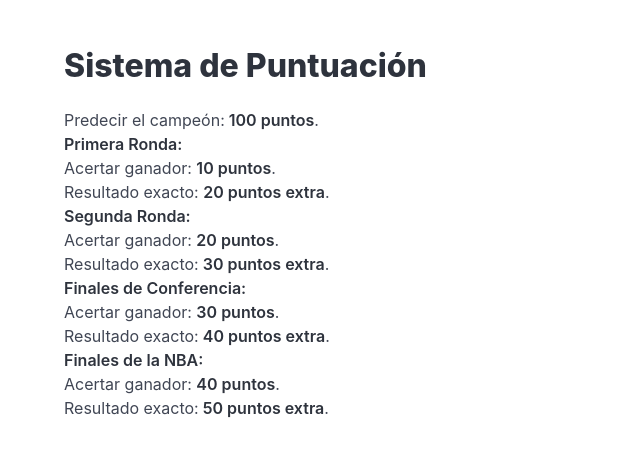
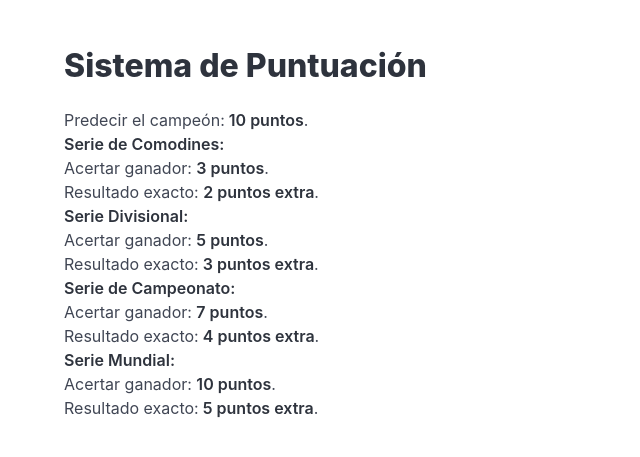
Before and after one commit to yoanbello/mlb_bembeteo, a Django app: page /polls/info/ in a window 1280 px wide. Shown: the part 56-513 px from the top of the page, without its empty margins (0-640 px from the left). Run offline with Django 5.2, Linux system fonts and the light colour scheme.

Commit message:
modificar Info

```diff
--- a/polls/management/commands/poblar_instancias.py
+++ b/polls/management/commands/poblar_instancias.py
@@ -10,8 +10,8 @@
             # Crear instancias con nombres y campos coincidentes
             InstanciaPlayoff.objects.create(nombre="Serie de Comodines", puntos_por_acertar=3, bono_por_resultado_exacto=2, juegos_para_ganar=2)
             InstanciaPlayoff.objects.create(nombre="Serie Divisional", puntos_por_acertar=5, bono_por_resultado_exacto=3, juegos_para_ganar=3)
-            InstanciaPlayoff.objects.create(nombre="Serie de Campeonato", puntos_por_acertar=7, bono_por_resultado_exacto=5, juegos_para_ganar=4)
-            InstanciaPlayoff.objects.create(nombre="Serie Mundial", puntos_por_acertar=7, bono_por_resultado_exacto=5, juegos_para_ganar=4)
+            InstanciaPlayoff.objects.create(nombre="Serie de Campeonato", puntos_por_acertar=7, bono_por_resultado_exacto=4, juegos_para_ganar=4)
+            InstanciaPlayoff.objects.create(nombre="Serie Mundial", puntos_por_acertar=10, bono_por_resultado_exacto=5, juegos_para_ganar=4)
             self.stdout.write(self.style.SUCCESS('Instancias creadas exitosamente.'))
         else:
             self.stdout.write(self.style.WARNING('Las Instancias ya están pobladas.'))
--- a/polls/templates/polls/home.html
+++ b/polls/templates/polls/home.html
@@ -1,7 +1,7 @@
 {% extends "polls/base.html" %}
 
 {% block content %}
-    <h1 class="title is-3 has-text-centered">Tabla de Clasificación</h1>
+    <h1 class="title is-3">Tabla de Clasificación</h1>
 
     <div class="table-container">
         <table class="table is-striped is-hoverable is-fullwidth">
--- a/polls/templates/polls/info.html
+++ b/polls/templates/polls/info.html
@@ -3,33 +3,33 @@
 {% block content%}
 <h1 class="title is-3">Sistema de Puntuación</h1>
 <ul>
-    <p>Predecir el campeón:<strong> 100 puntos</strong>.</p>
-    <li><strong>Primera Ronda:</strong>
+    <p>Predecir el campeón:<strong> 10 puntos</strong>.</p>
+    <li><strong>Serie de Comodines:</strong>
       <ul>
-        <li>Acertar ganador: <strong> 10 puntos</strong>.</li>
-        <li>Resultado exacto: <strong> 20 puntos extra</strong>.</li>
+        <li>Acertar ganador: <strong> 3 puntos</strong>.</li>
+        <li>Resultado exacto: <strong> 2 puntos extra</strong>.</li>
       </ul>
     </li>
 
-    <li><strong>Segunda Ronda:</strong>
+    <li><strong>Serie Divisional:</strong>
         <ul>
-            <li>Acertar ganador: <strong>20 puntos</strong>.</li>
-            <li>Resultado exacto:<strong> 30 puntos extra</strong>.</li>
+            <li>Acertar ganador: <strong>5 puntos</strong>.</li>
+            <li>Resultado exacto:<strong> 3 puntos extra</strong>.</li>
           </ul>
     </li>
 
-    <li><strong>Finales de Conferencia:</strong>
+    <li><strong>Serie de Campeonato:</strong>
         <ul>
-            <li>Acertar ganador: <strong>30 puntos</strong>.</li>
-            <li>Resultado exacto:<strong> 40 puntos extra</strong>.</li>
+            <li>Acertar ganador: <strong>7 puntos</strong>.</li>
+            <li>Resultado exacto:<strong> 4 puntos extra</strong>.</li>
           </ul>
     </li>
 
-    <li><strong>Finales de la NBA:</strong>
-        <ul>
-            <li>Acertar ganador: <strong>40 puntos</strong>.</li>
-            <li>Resultado exacto:<strong> 50 puntos extra</strong>.</li>
-          </ul>
-    </li>
+    <li><strong>Serie Mundial:</strong>
+      <ul>
+          <li>Acertar ganador: <strong>10 puntos</strong>.</li>
+          <li>Resultado exacto:<strong> 5 puntos extra</strong>.</li>
+        </ul>
+  </li>
   </ul>
 {% endblock %}
--- a/polls/templates/polls/registro.html
+++ b/polls/templates/polls/registro.html
@@ -28,7 +28,7 @@
             </p>
           </div>
           <div class="field">
-            <label class="label">Equipo Campeon</label>
+            <label class="label">Equipo Campeón</label>
             <div class="control">
               <div class="select">
                 <select name="equipo_campeon" id="select-equipos">
--- a/polls/templates/polls/series_abiertas.html
+++ b/polls/templates/polls/series_abiertas.html
@@ -1,7 +1,7 @@
 {% extends "polls/base.html" %}
 
 {% block content %}
-    <h1 class="title is-3 has-text-centered">Series de Playoff</h1>
+    <h1 class="title is-3">Series de Playoff</h1>
     <ul class="content">
         {% for serie in series_abiertas %}
 
```
